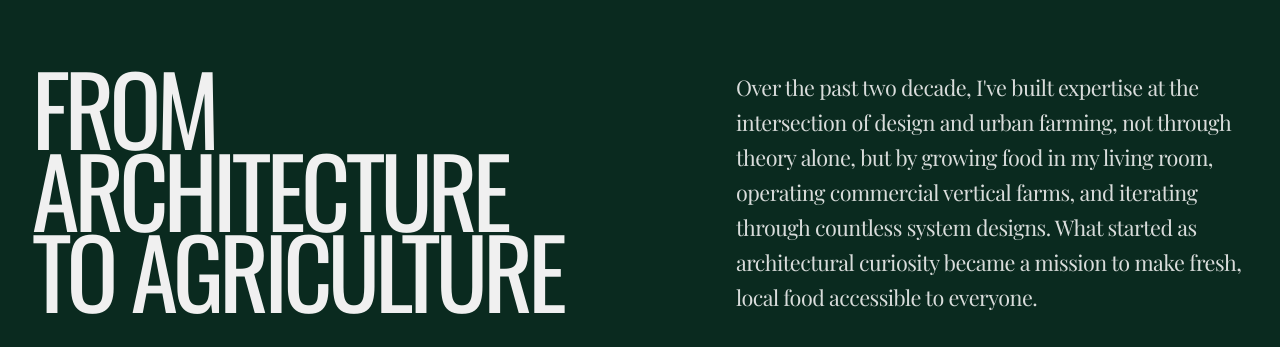
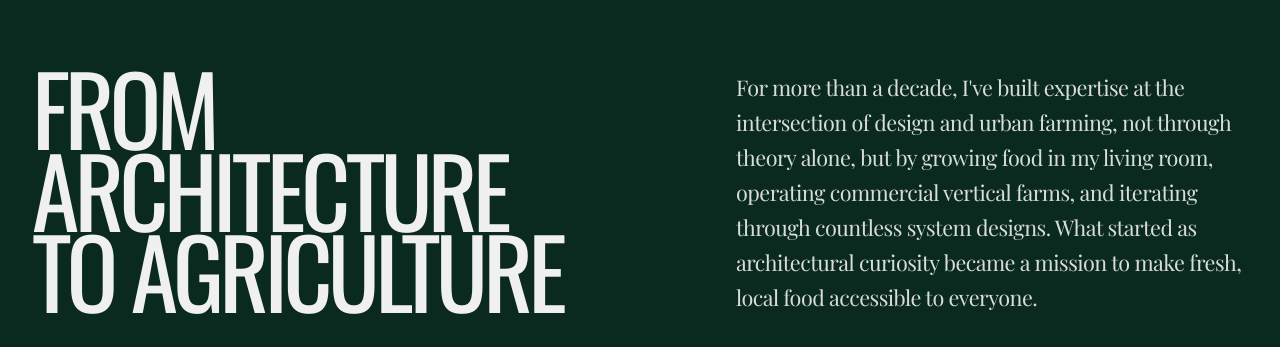
Before and after one commit to KismetKrystle/PLYT-Landing, a Next.js app: page /about in a window 1280 px wide. Shown: the part 126-473 px from the top of the page. Built offline with nearby package versions, Linux system fonts and the light colour scheme; a web font is replaced by a local one.

Commit message:
Update text in FounderTimeline

```diff
--- a/app/components/about/FounderTimeline.tsx
+++ b/app/components/about/FounderTimeline.tsx
@@ -209,7 +209,7 @@ const FounderTimeline = () => {
                         </div>
                         <div className="w-full md:w-1/2 pt-1">
                             <p className="text-brand-light/90 text-xl md:text-[1.35rem] leading-relaxed font-serif mb-6 tracking-tight">
-                                Over the past two decade, I've built expertise at the intersection of design and urban farming, not through theory alone, but by growing food in my living room, operating commercial vertical farms, and iterating through countless system designs. What started as architectural curiosity became a mission to make fresh, local food accessible to everyone.
+                                For more than a decade, I've built expertise at the intersection of design and urban farming, not through theory alone, but by growing food in my living room, operating commercial vertical farms, and iterating through countless system designs. What started as architectural curiosity became a mission to make fresh, local food accessible to everyone.
                             </p>
                             <p className="text-brand-light/90 text-xl md:text-[1.35rem] leading-relaxed font-serif mb-8 tracking-tight">
                                 This timeline documents the hands-on research, hard-won lessons, and design evolution that led to Plyant. Each stage represents real experiments, actual crops grown, and insights that can only come from getting your hands dirty, both in planting and in code.
```
